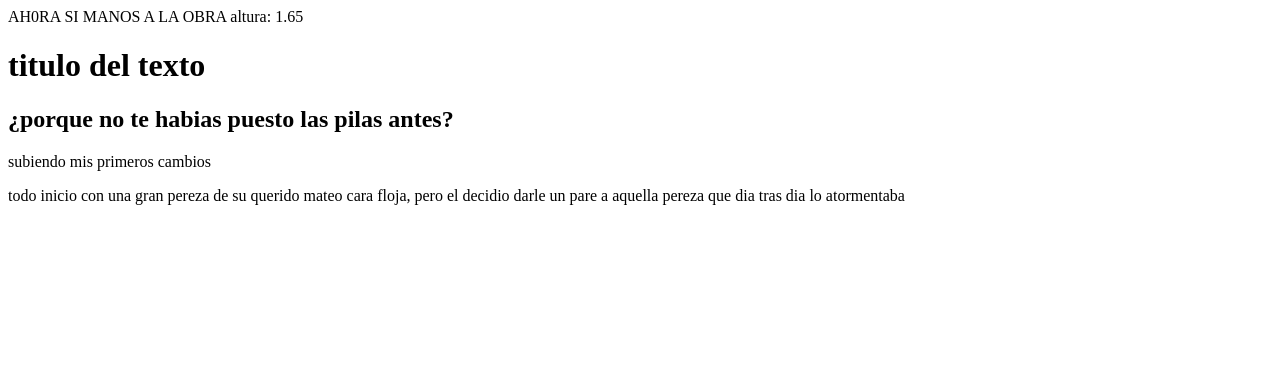
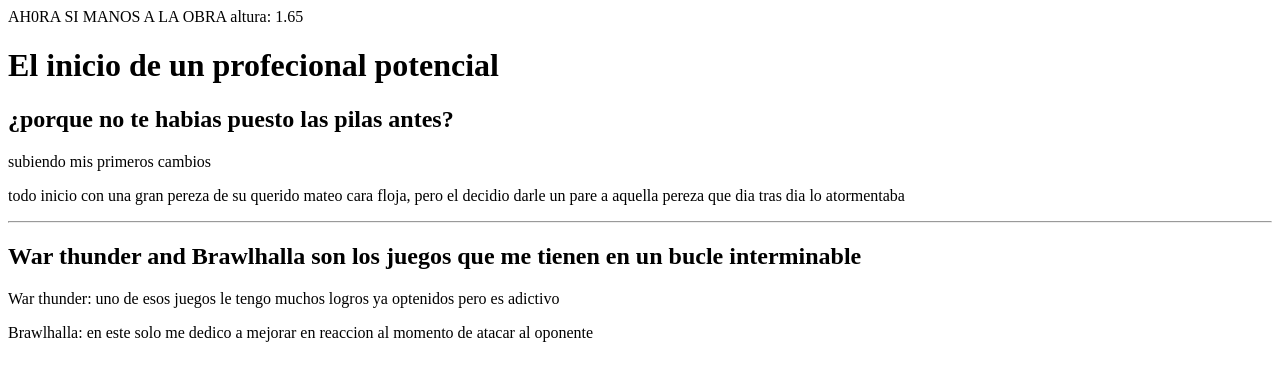
Before and after one commit to FredrikBlastel/star-my-prouect-1, a plain HTML site: page index.html in a window 1280 px wide. Drawn offline with Linux system fonts and the light colour scheme.

```diff
--- a/index.html
+++ b/index.html
@@ -8,13 +8,24 @@
     <script src="main.js" type="text/javascript"></script>
 
     <body>
-        <h1>titulo del texto</h1>
+        <h1>El inicio de un profecional potencial</h1>
 
         <h2>¿porque no te habias puesto las pilas antes? </h2>
 
-        <div>subiendo mis primeros cambios</div>
+            <div>subiendo mis primeros cambios</div>
 
-        <p>todo inicio con una gran pereza de su querido mateo cara floja, pero el decidio darle un pare a aquella pereza que dia tras dia lo atormentaba</p>
+            <p>todo inicio con una gran pereza de su querido mateo cara floja, pero el decidio darle un pare a aquella pereza que dia tras dia lo atormentaba</p>
+
+    <hr>
+
+        <h2>War thunder and Brawlhalla son los juegos que me tienen en un bucle interminable</h2>
+
+            <p>War thunder: uno de esos juegos le tengo muchos logros ya optenidos pero es adictivo</p>
+
+            <p>Brawlhalla: en este solo me dedico a mejorar en reaccion al momento de atacar al oponente</p>
+
+
+
     </body>
 
 </html>
```
